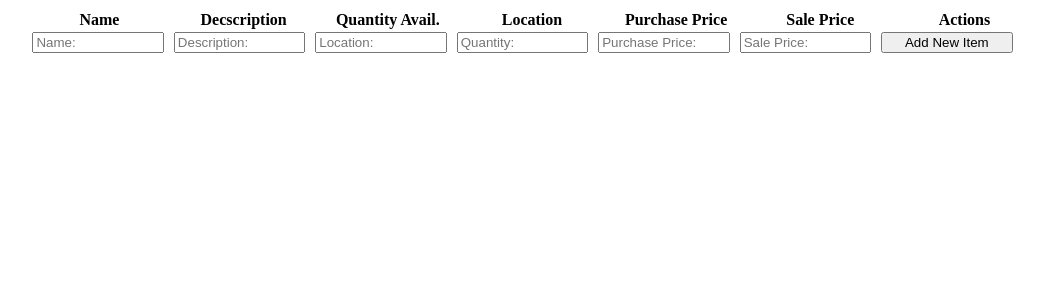
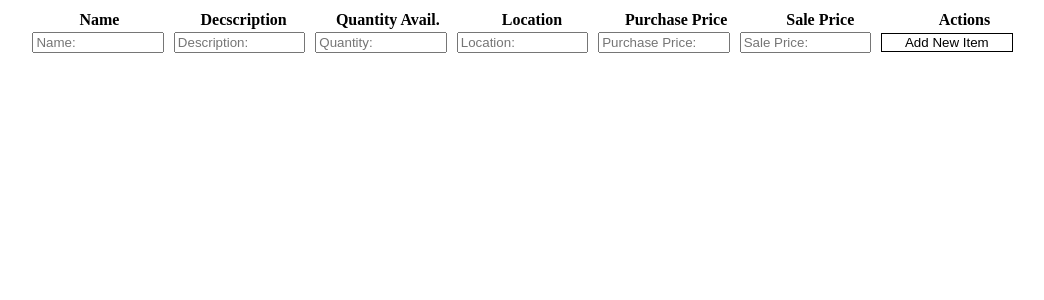
Before and after one commit to zachwick/pyInventory, a Python web app: template templates/index.html in a window 1280 px wide. Shown: the top 300 px of the page, without its empty margins (108-1152 px from the left). Run offline with Jinja, Linux system fonts and the light colour scheme; the template is opened without the code that fills it, so the values that code supplies are empty.

Commit message:
More styling and some ordering consistency.

```diff
--- a/src/less/item.less
+++ b/src/less/item.less
@@ -1,5 +1,6 @@
 #item-list {
 	width: 100%;
+	margin-top: 3px;
 	td {
 		width: 14.25%;
 		text-align: center;
--- a/static/bootstrap.css
+++ b/static/bootstrap.css
@@ -1,5 +1,6 @@
 #item-list {
   width: 100%;
+  margin-top: 3px;
 }
 #item-list td {
   width: 14.25%;
@@ -27,6 +28,9 @@ table thead tr td {
   width: 14.25%;
   text-align: center;
 }
+table tbody tr:nth-child(odd) {
+  background: #b2f9fc;
+}
 form {
   width: 80%;
   margin-left: 10%;
@@ -35,6 +39,10 @@ form input {
   width: 13%;
   margin-left: 6px;
 }
+form input[type="submit"] {
+  background: none;
+  border: 1px solid black;
+}
 #app-container {
   width: 100%;
   height: auto;
--- a/templates/index.html
+++ b/templates/index.html
@@ -20,8 +20,8 @@
   <form id="add-item-form">
 	<input type="text" name="name" placeholder="Name:"></input>
 	<input type="text" name="description" placeholder="Description:"></input>
+	<input type="text" name="quantity" placeholder="Quantity:"></input>
 	<input type="text" name="location" placeholder="Location:"></input>
-	<input type="text" name="quantity" placeholder="Quantity:"></input>
 	<input type="text" name="purchase_price" placeholder="Purchase Price:"></input>
 	<input type="text" name="sale_price" placeholder="Sale Price:"></input>
 	<input type="submit" value="Add New Item"></input>
@@ -31,8 +31,8 @@
 <script type="text/template" id="item-template">
   <td class="item-name"><%= name %></td>
   <td class="item-description"><%= description %></td>
+  <td class="item-quantity"><%= quantity %></td>
   <td class="item-location"><%= location %></td>
-  <td class="item-quantity"><%= quantity %></td>
   <td class="item-purchase_price"><%= purchase_price %></td>
   <td class="item-sale_price"><%= sale_price %></td>
   <td class="item-actions">
```
Also changed, not shown: src/less/app.less (+9 -0 lines).
